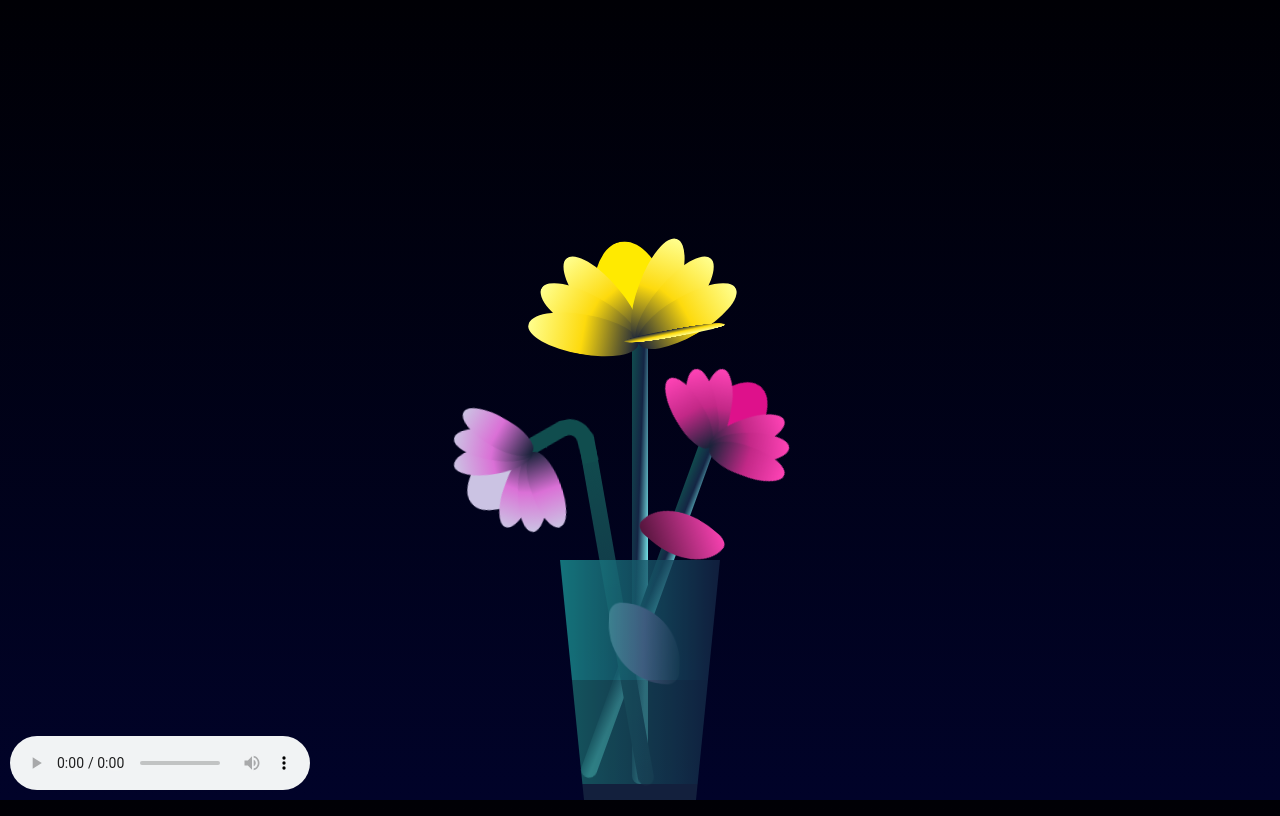
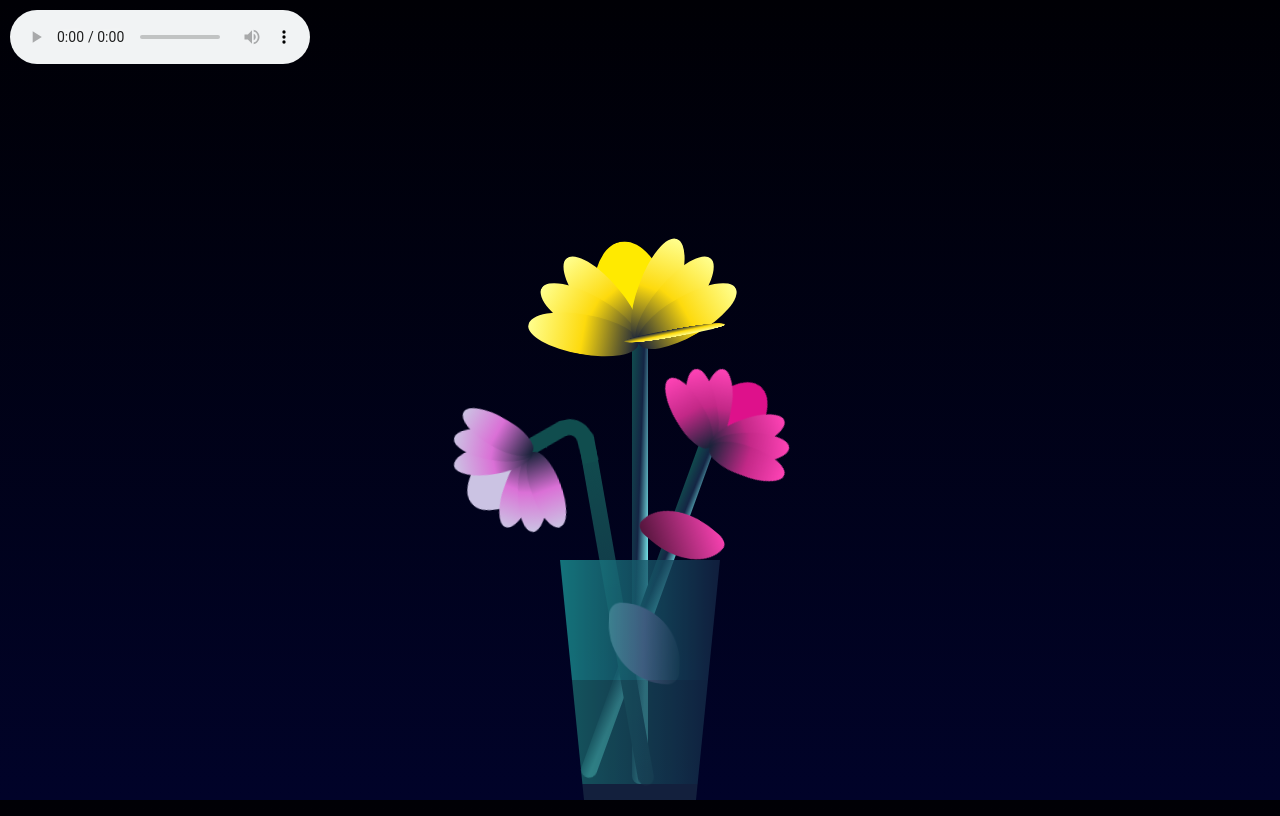
Before and after one commit to llemonchiik/flowers, a plain HTML site: page index.html in a window 1280 px wide. Drawn offline with Linux system fonts and the light colour scheme.

Commit message:
Update index.html

```diff
--- a/index.html
+++ b/index.html
@@ -7,7 +7,7 @@
     <link rel="stylesheet" href="flower.css">
 </head>
 <body>
-<audio controls style="position:absolute; bottom:10px;left:10px;">
+<audio controls style="position:absolute; top:10px;left:10px;">
     <source src="Cigarettes_After_Sex_-_Apocalypse_63262059.mp3">
 </audio>
 
```
